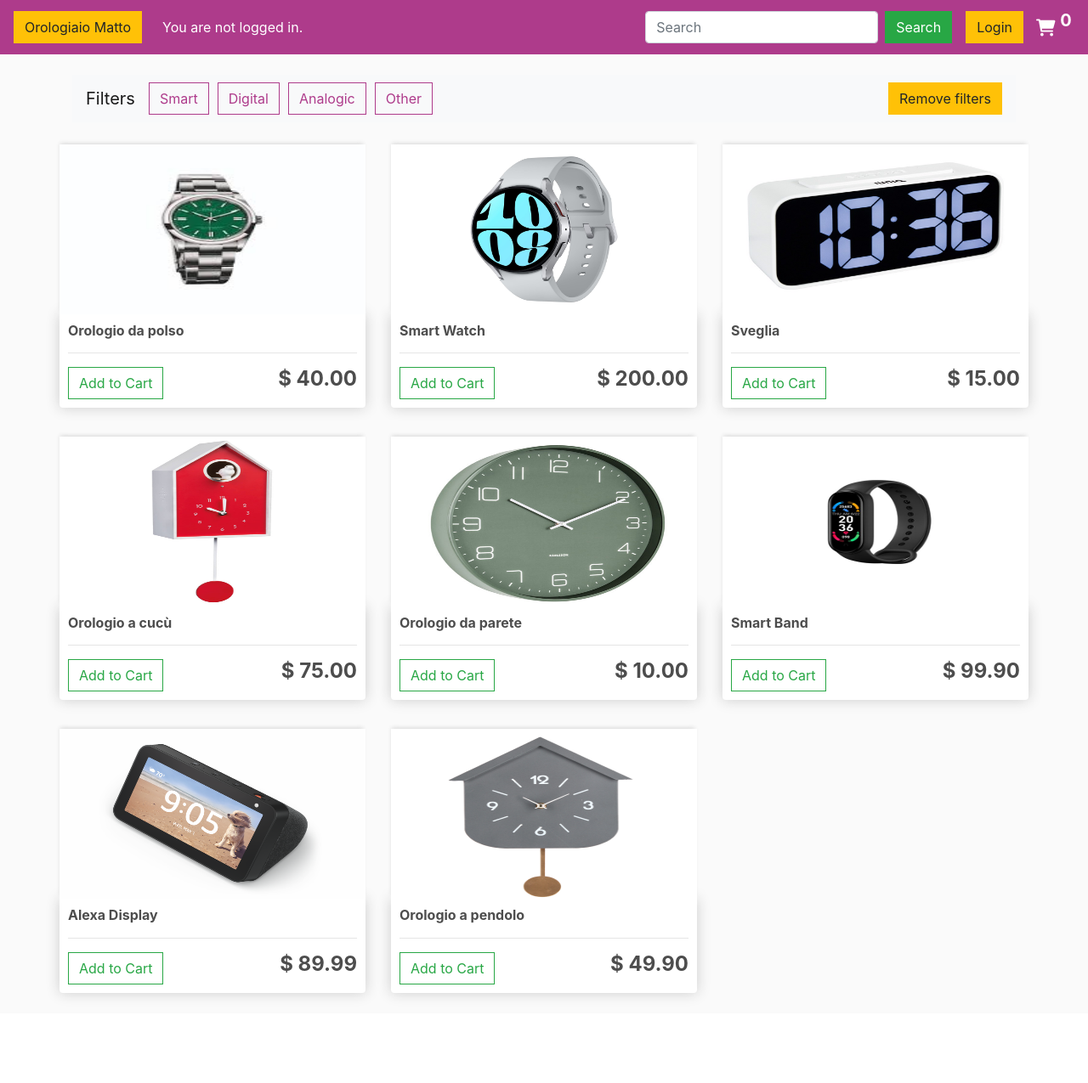
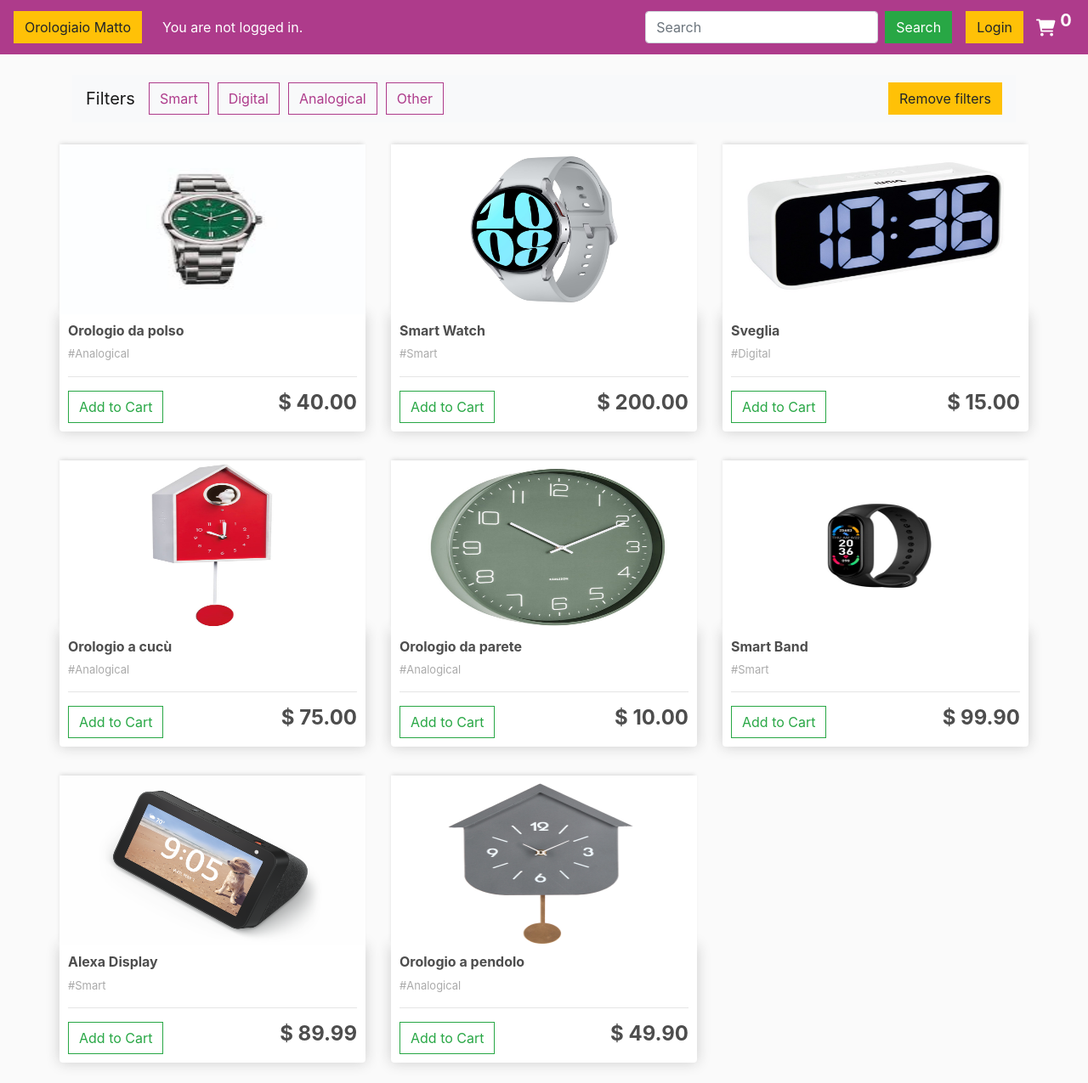
Before and after one commit to CASician/ecommerce-ppm, a Django app: page / in a window 1280 px wide. Shown: the whole page at 85% size. Before the commit the page ends 1177 px from the top, so only its background shows below. Run offline with Django 4.2, Linux system fonts and the light colour scheme; data comes from the database, SQL or seed files in the repository; both versions use the stored data as it was after the commit; some libraries are stand-ins or nearby versions.

Commit message:
style: some minor changes

```diff
--- a/ppm_products/templates/store/checkout.html
+++ b/ppm_products/templates/store/checkout.html
@@ -40,8 +40,7 @@
 
             <br>
             <div class="box-element hidden" id="payment-info">
-                <small>Paypal Options</small>
-                <button class="btn btn-outline-primary" id="make-payment">Make Payment</button>
+                <button class="btn btn-outline-primary btn-block" id="make-payment">Make Payment</button>
             </div>
         </div>
 
--- a/ppm_products/templates/store/store.html
+++ b/ppm_products/templates/store/store.html
@@ -18,7 +18,7 @@
                         <button data-filter="Digital" class="btn my-btn">Digital</button>
                     </li>
                     <li class="nav-item active">
-                        <button data-filter="Analogic" class="btn my-btn">Analogic</button>
+                        <button data-filter="Analogical" class="btn my-btn">Analogical</button>
                     </li>
                      <li class="nav-item active">
                         <button data-filter="Other" class="btn my-btn">Other</button>
@@ -42,6 +42,7 @@
                     <img class="thumbnail img-fluid" src="{{ product.imageUrl }}"/>
                     <div class="box-element product">
                         <h6><strong> {{ product.name }}</strong></h6>
+                        <p class="cat-display"> #{{ product.category }}</p>
                         <hr>
 
                         <button data-product={{ product.id }} data-action="add" class="btn btn-outline-success add-btn update-cart">Add to Cart</button>
--- a/static/css/main.css
+++ b/static/css/main.css
@@ -130,3 +130,8 @@ h1,h2,h3,h4,h5,h6{
 img {
 	display: flex;
 }
+
+p.cat-display {
+	font-size: small;
+	color: #aaa;
+}
```
Also changed, not shown: ppm_products/templates/store/cart.html (+9 -3 lines), README.md (added), db.sqlite3.
